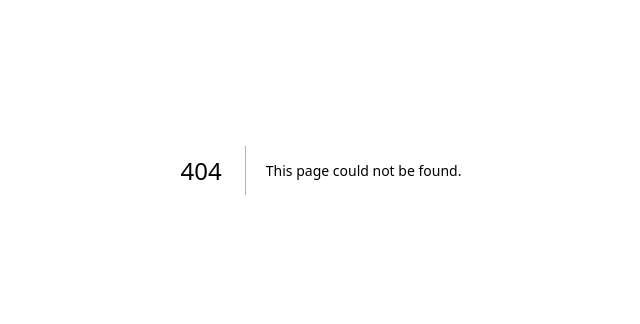
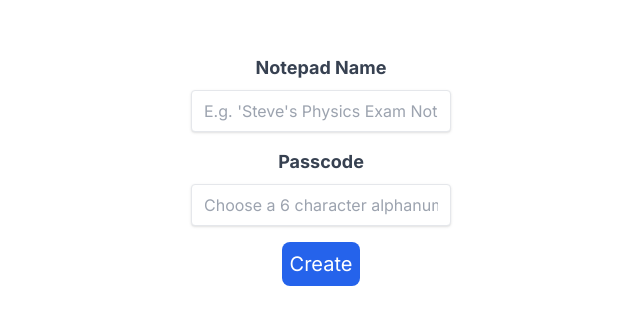
Before and after one commit to Remitito/review-pad, a Next.js app: page /Create in a window 1280 px wide. Before the commit this address had no page. Shown: the part 150-474 px from the top of the page, without its empty margins (319-959 px from the left). Built offline with nearby package versions, Linux system fonts and the light colour scheme.

Commit message:
MongoDB implemented and can create new notebooks

```diff
--- /dev/null
+++ b/app/Create/page.js
@@ -0,0 +1,53 @@
+"use client";
+
+import axios from "axios";
+import { useState } from "react";
+
+const Create = () => {
+  const [name, setName] = useState("");
+  const [passcode, setPasscode] = useState("");
+
+  const createNotepad = async () => {
+    try {
+      const response = await fetch("/api/notepad", {
+        method: "POST",
+        body: JSON.stringify({
+          name: name,
+          passcode: passcode,
+        }),
+      });
+    } catch (error) {
+      console.error("There was an error:", error);
+    }
+  };
+
+  return (
+    <div>
+      <div class="mb-4">
+        <label for="name">Notepad Name</label>
+        <input
+          id="name"
+          type="text"
+          placeholder="E.g. 'Steve's Physics Exam Notes'"
+          value={name}
+          onChange={(e) => setName(e.target.value)}
+        />
+      </div>
+      <div class="mb-4">
+        <label for="passcode">Passcode</label>
+        <input
+          id="passcode"
+          type="password"
+          maxLength="6"
+          size="6"
+          placeholder="Choose a 6 character alphanumeric passcode"
+          value={passcode}
+          onChange={(e) => setPasscode(e.target.value)}
+        />
+      </div>
+      <button onClick={() => createNotepad()}>Create</button>
+    </div>
+  );
+};
+
+export default Create;
--- /dev/null
+++ b/app/Load/page.js
@@ -0,0 +1,5 @@
+const Load = () => {
+  return <div>Hello</div>;
+};
+
+export default Load;
--- /dev/null
+++ b/app/api/notepad/route.js
@@ -0,0 +1,18 @@
+import dbConnect from "@/app/dbConnect";
+import Notepad from "@/app/models/Notepad";
+import { NextResponse } from "next/server";
+
+export async function POST(req) {
+  await dbConnect();
+
+  try {
+    const body = await req.json();
+    console.log(body);
+    await Notepad.create(body);
+
+    return NextResponse.json({ message: "Notepad Created" }, { status: 201 });
+  } catch (err) {
+    console.log(err);
+    return NextResponse.json({ message: "Error", err }, { status: 500 });
+  }
+}
--- /dev/null
+++ b/app/dbConnect.js
@@ -0,0 +1,18 @@
+import mongoose from "mongoose";
+
+const connection = {};
+
+async function dbConnect() {
+  if (connection.isConnected) {
+    return;
+  }
+
+  const db = await mongoose.connect(process.env.MONGO_URI, {
+    useNewUrlParser: true,
+    useUnifiedTopology: true,
+  });
+
+  connection.isConnected = db.connections[0].readyState;
+}
+
+export default dbConnect;
--- a/app/globals.css
+++ b/app/globals.css
@@ -11,3 +11,16 @@ body {
   text-align: center;
   width: 100vw;
 }
+
+button,
+a {
+  @apply text-white bg-blue-600 hover:bg-blue-800 text-xl p-2 rounded-lg mx-5;
+}
+
+input {
+  @apply shadow appearance-none border rounded w-full py-2 px-3 text-gray-700;
+}
+
+label {
+  @apply block text-gray-700 text-lg font-bold mb-2;
+}
--- /dev/null
+++ b/app/models/Notepad.js
@@ -0,0 +1,24 @@
+import mongoose, { Schema } from "mongoose";
+
+const NoteSchema = new Schema({
+  content: String,
+  date: {
+    type: Date,
+    default: Date.now,
+  },
+});
+
+const NotepadSchema = new Schema({
+  name: String,
+  notes: [NoteSchema],
+  passcode: Number,
+});
+
+let Notepad;
+if (mongoose.models.Notepad) {
+  Notepad = mongoose.model("Notepad");
+} else {
+  Notepad = mongoose.model("Notepad", NotepadSchema);
+}
+
+export default Notepad;
--- a/app/page.js
+++ b/app/page.js
@@ -1,5 +1,5 @@
-import Image from "next/image";
 import { Advent_Pro } from "next/font/google";
+import Link from "next/link";
 
 const advent_pro = Advent_Pro({ subsets: ["latin"] });
 
@@ -11,14 +11,12 @@ export default function Home() {
         <p className="text-xl">A notepad organised for quick reviews</p>
       </div>
       <div className="mt-7 flex flex-row place-content-center">
-        <div>
-          <button className="text-white bg-blue-600 hover:bg-blue-800 text-2xl p-3 rounded-lg mx-5 w-12/12">
-            Load Notepad
-          </button>
-        </div>
-        <button className="text-white bg-blue-600 hover:bg-blue-800 text-2xl p-3 rounded-lg">
-          New Notepad
-        </button>
+        <Link href="/Load">
+          <button>Load Notepad</button>
+        </Link>
+        <Link href="/Create">
+          <button>Create Notepad</button>
+        </Link>
       </div>
     </div>
   );
```
Also changed, not shown: package.json (+7 -5 lines), 1 other file (tests, documents, lock files or other folders).
